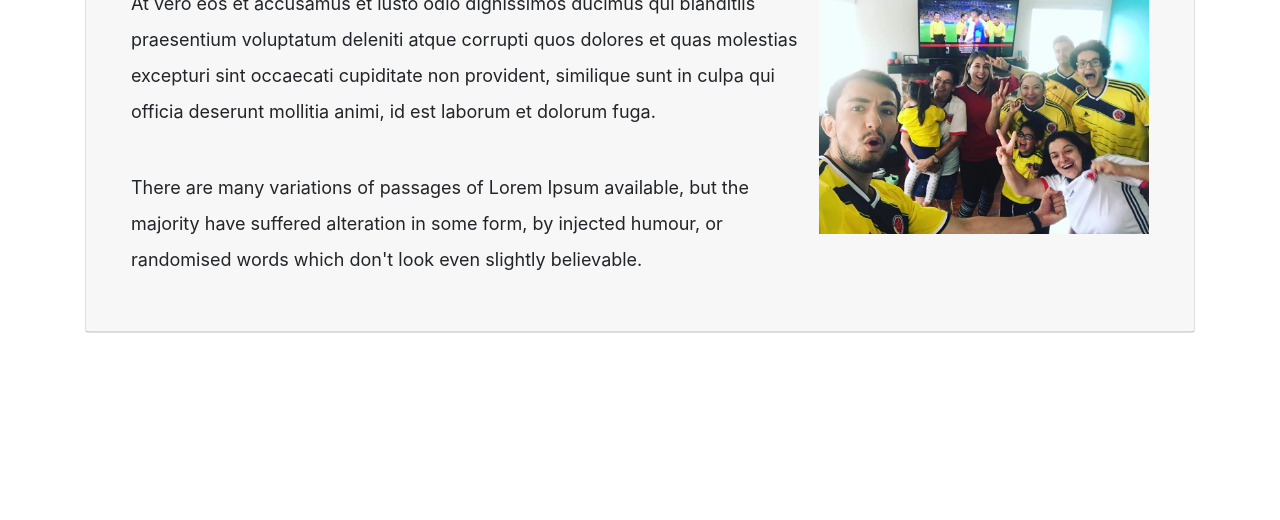
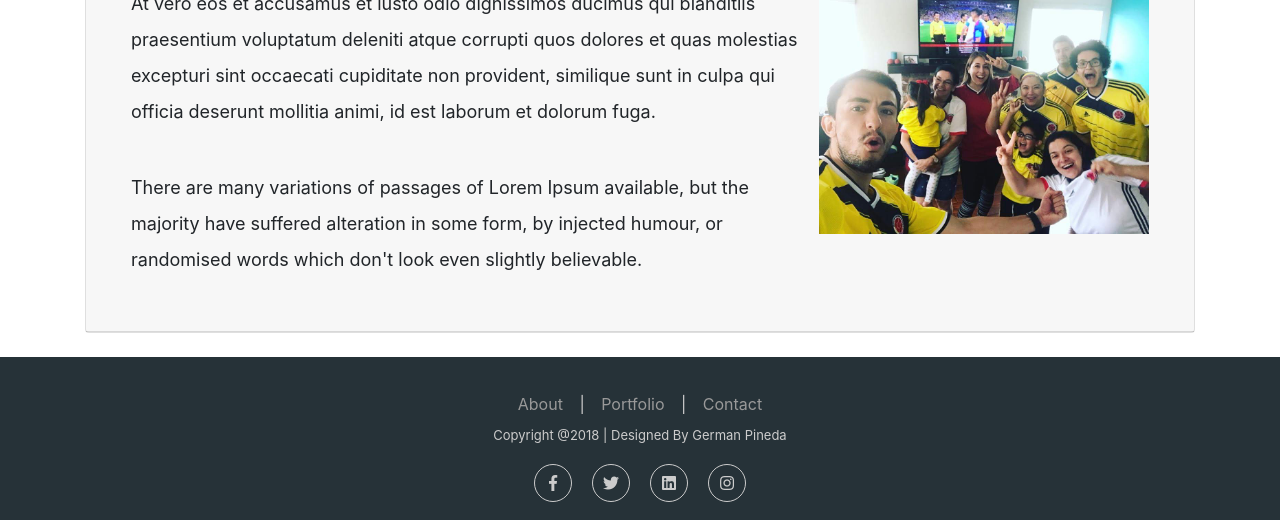
Before and after one commit to germanp173/Bootstrap-Portfolio, a plain HTML site: page index.html in a window 1280 px wide. Shown: the part 430-950 px from the top of the page. Before the commit the page ends 800 px from the top, so only its background shows below. Drawn offline with nearby package versions, Linux system fonts and the light colour scheme.

Commit message:
Create footer for page

```diff
--- /dev/null
+++ b/assets/css/main.css
@@ -0,0 +1,58 @@
+footer {
+    width: 100%;
+    background-color: #263238;
+    min-height: 100px;
+    padding: 25px 0px 25px 0px;
+}
+
+footer p {
+    font-size: 13px;
+    color: #CCC;
+    padding-bottom: 0px;
+    margin-bottom: 8px;
+}
+
+.foote_bottom_ul_amrc {
+    list-style-type: none;
+    padding: 0px;
+    display: table;
+    margin-top: 10px;
+    margin-right: auto;
+    margin-bottom: 10px;
+    margin-left: auto;
+}
+
+.foote_bottom_ul_amrc li {
+    display: inline;
+}
+
+.foote_bottom_ul_amrc li a {
+    color: #999;
+    margin: 0 12px;
+}
+
+.social_footer_ul {
+    display: table;
+    margin: 15px auto 0 auto;
+    list-style-type: none;
+    padding-left: 20px;
+}
+
+.social_footer_ul li {
+    padding-right: 20px;
+    padding-top: 10px;
+    float: left;
+}
+
+.social_footer_ul li a {
+    color: #CCC;
+    border: 1px solid #CCC;
+    padding: 8px;
+    border-radius: 50%;
+}
+
+.social_footer_ul li i {
+    width: 20px;
+    height: 20px;
+    text-align: center;
+}
--- a/index.html
+++ b/index.html
@@ -8,6 +8,9 @@
     <meta name="viewport" content="width=device-width, initial-scale=1, shrink-to-fit=no">
     <link rel="stylesheet" href="https://stackpath.bootstrapcdn.com/bootstrap/4.1.3/css/bootstrap.min.css" integrity="sha384-MCw98/SFnGE8fJT3GXwEOngsV7Zt27NXFoaoApmYm81iuXoPkFOJwJ8ERdknLPMO"
         crossorigin="anonymous">
+    <link rel="stylesheet" href="https://use.fontawesome.com/releases/v5.3.1/css/all.css" integrity="sha384-mzrmE5qonljUremFsqc01SB46JvROS7bZs3IO2EmfFsd15uHvIt+Y8vEf7N7fWAU"
+        crossorigin="anonymous">
+    <link rel="stylesheet" type="text/css" media="screen" href="assets/css/main.css" />
     <link rel="stylesheet" type="text/css" media="screen" href="assets/css/about.css" />
 </head>
 
@@ -50,7 +53,8 @@
                         </ul>
                         <div class="tab-content" id="myTabContent">
                             <div class="tab-pane fade show active" id="bio" role="tabpanel" aria-labelledby="bio-tab">
-                                <img id="bio-pic" src="assets/images/bio_picture.JPG" class="img-fluid" width="350" height="250" alt="Bio Picture">
+                                <img id="bio-pic" src="assets/images/bio_picture.JPG" class="img-fluid" width="350"
+                                    height="250" alt="Bio Picture">
                                 <p class="bio-paragraph">
                                     Lorem ipsum dolor sit amet, consectetur adipiscing elit, sed do eiusmod tempor
                                     incididunt ut labore et dolore magna aliqua.
@@ -61,7 +65,8 @@
                                     sunt in culpa qui officia deserunt mollit anim id est laborum.
                                 </p>
                                 <br>
-                                <img id="family-pic" src="assets/images/family-pic.jpg" class="img-fluid" width="350" height="250" alt="Family Picture">
+                                <img id="family-pic" src="assets/images/family-pic.jpg" class="img-fluid" width="350"
+                                    height="250" alt="Family Picture">
                                 <p class="bio-paragraph">
                                     At vero eos et accusamus et iusto odio dignissimos ducimus qui blanditiis
                                     praesentium voluptatum deleniti atque corrupti
@@ -85,6 +90,24 @@
         </div>
     </div>
 
+    <br>
+    <footer>
+        <div class="container">
+            <ul class="foote_bottom_ul_amrc">
+                <li><a href="index.html">About</a><span style="color:#CCC"> | </span></li>
+                <li><a href="pages/portfolio.html">Portfolio</a><span style="color:#CCC"> | </span></li>
+                <li><a href="pages/contact.html">Contact</a></li>
+            </ul>
+            <p class="text-center">Copyright @2018 | Designed By German Pineda</p>
+
+            <ul class="social_footer_ul">
+                <li><a href="https://www.facebook.com/german.pineda.1276" target="_blank"><i class="fab fa-facebook-f"></i></a></li>
+                <li><a href="https://twitter.com/germanpineda_" target="_blank"><i class="fab fa-twitter"></i></a></li>
+                <li><a href="https://www.linkedin.com/in/pinedagerman/" target="_blank"><i class="fab fa-linkedin"></i></a></li>
+                <li><a href="#"><i class="fab fa-instagram"></i></a></li>
+            </ul>
+        </div>
+    </footer>
 
     <!-- jQuery first, then Popper.js, then Bootstrap JS -->
     <script src="https://code.jquery.com/jquery-3.3.1.slim.min.js" integrity="sha384-q8i/X+965DzO0rT7abK41JStQIAqVgRVzpbzo5smXKp4YfRvH+8abtTE1Pi6jizo"
```
